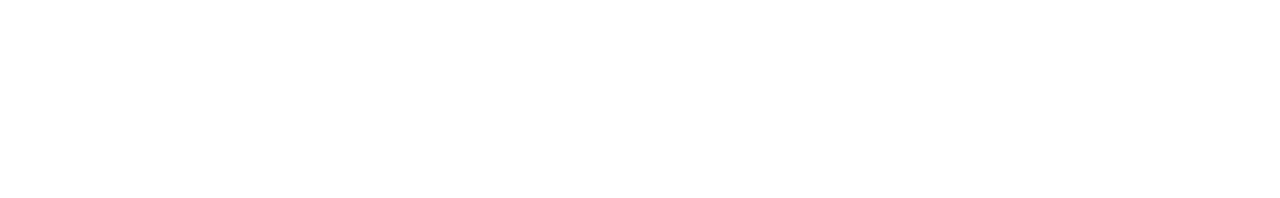
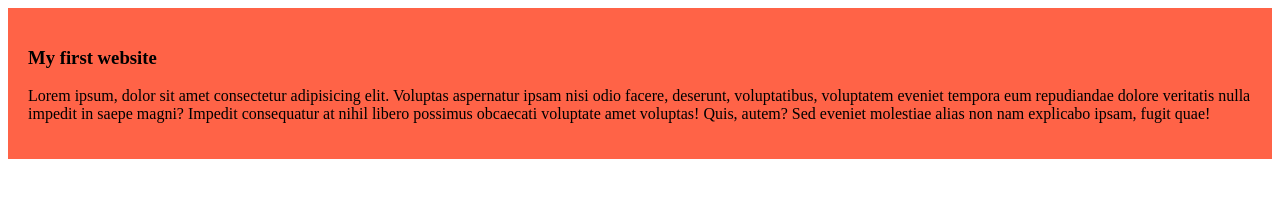
Before and after one commit to akashsarkar99999/my-simple-website, a plain HTML site: page index.html in a window 1280 px wide. Drawn offline with Linux system fonts and the light colour scheme.

Commit message:
second commit

```diff
--- a/index.html
+++ b/index.html
@@ -4,8 +4,14 @@
     <meta charset="UTF-8">
     <meta name="viewport" content="width=device-width, initial-scale=1.0">
     <title>My simple website</title>
+    <link rel="stylesheet" href="styles/blog.css">
 </head>
 <body>
 
+    <div>
+        <h3>My first website</h3>
+        <p>Lorem ipsum, dolor sit amet consectetur adipisicing elit. Voluptas aspernatur ipsam nisi odio facere, deserunt, voluptatibus, voluptatem eveniet tempora eum repudiandae dolore veritatis nulla impedit in saepe magni? Impedit consequatur at nihil libero possimus obcaecati voluptate amet voluptas! Quis, autem? Sed eveniet molestiae alias non nam explicabo ipsam, fugit quae!</p>
+    </div>
+
 </body>
 </html>
--- /dev/null
+++ b/styles/blog.css
@@ -0,0 +1,4 @@
+div{
+    background-color: tomato;
+    padding:20px
+}
```
